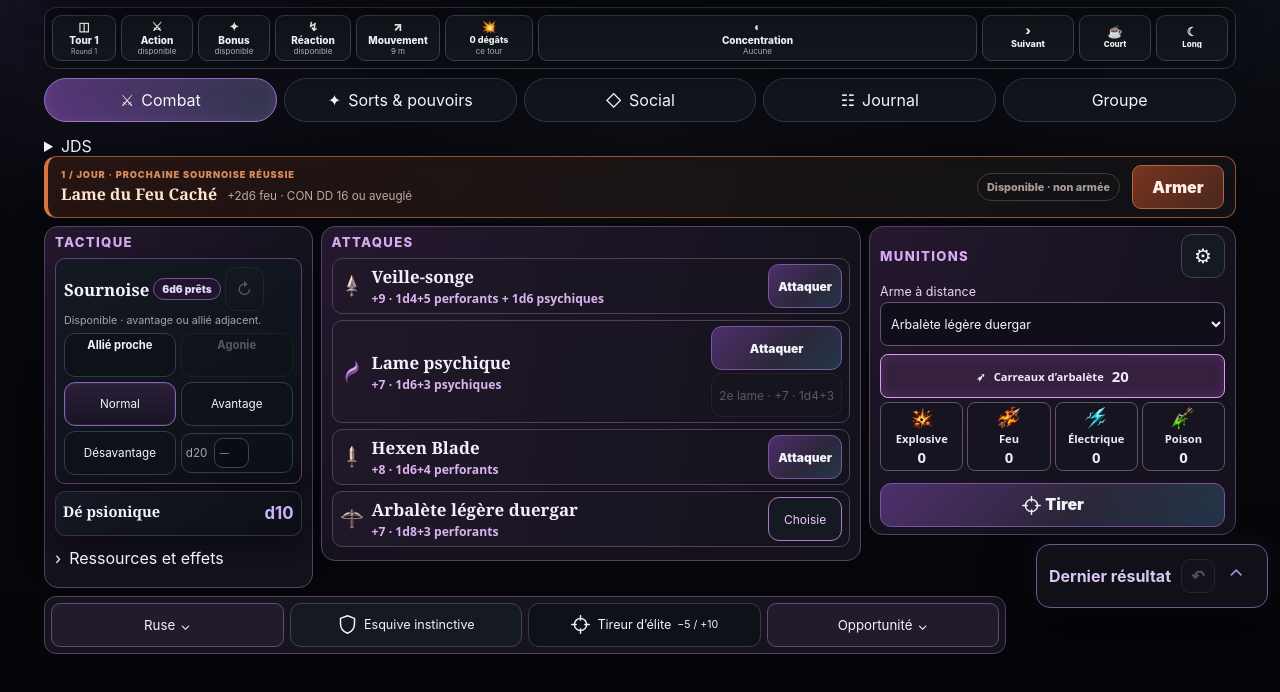
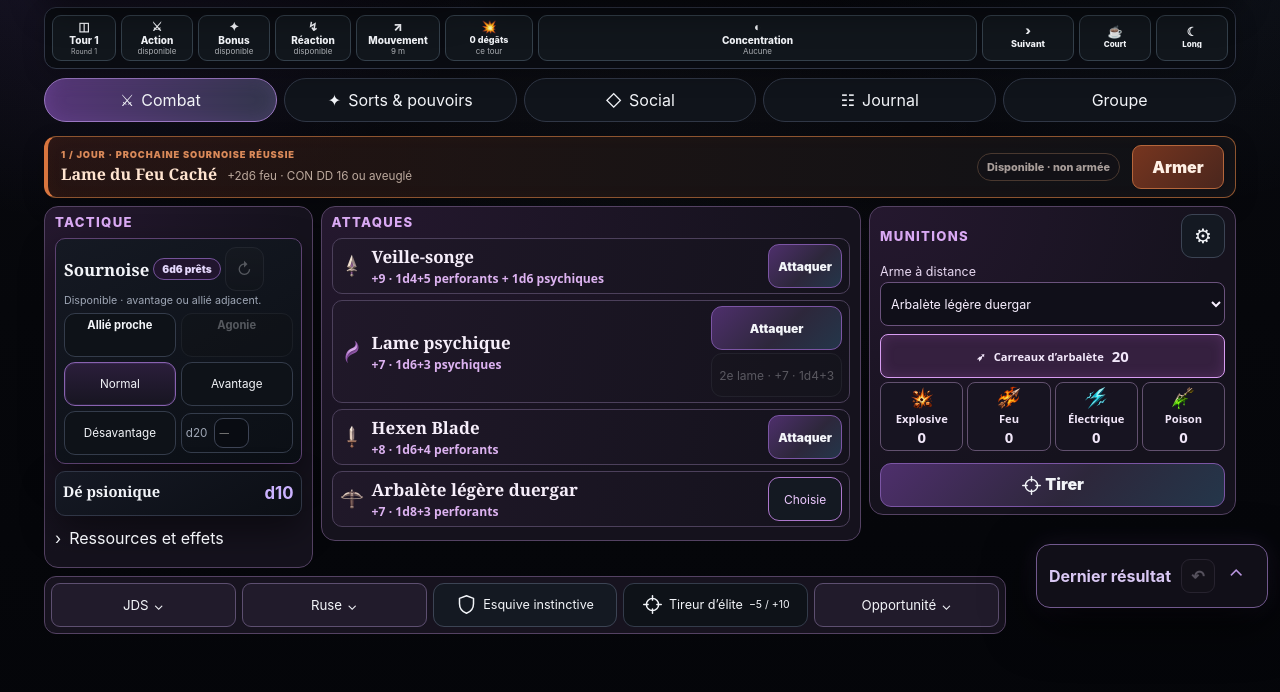
Before and after one commit to bryantoualy-del/Rufus, a plain HTML site: page index.html in a window 1280 px wide. Shown: the part 182-874 px from the top of the page. Drawn offline with nearby package versions, Linux system fonts and the light colour scheme; no server answers.

Commit message:
Préserver les vérifications de non-régression du Lot 2

```diff
--- a/index.html
+++ b/index.html
@@ -9,7 +9,7 @@
 <link rel="stylesheet" href="companion-v3.css?v=28">
 <link rel="stylesheet" href="social-dice.css?v=3"><link rel="icon" type="image/png" sizes="192x192" href="assets/icon-192.png?v=1"><link rel="apple-touch-icon" sizes="180x180" href="assets/icon-180.png?v=1"><link rel="manifest" href="site.webmanifest?v=1"><link rel="stylesheet" href="rpg-connect-client.css?v=rollback2330-1"><link rel="stylesheet" href="companion-turnbar.css?v=24-turns">
 <link rel="stylesheet" href="companion-responsive-polish.css?v=1">
-<link rel="stylesheet" href="rufus-combat-v2.css?v=2">
+<link rel="stylesheet" href="rufus-combat-v2.css?v=24-lot2-jds">
 
 <style id="next-turn-gold-v1">
 /* Tour suivant — accent doré commun aux Compagnons */
@@ -101,7 +101,7 @@
     <button data-view="journal"><span class="nav-ico">☷</span><span>Journal</span></button>
   </nav>
 
-  <section class="view active" id="combat"><details data-combat-saves><summary>JDS</summary><div role="group" aria-label="Jets de sauvegarde"><button type="button" data-combat-save="FOR">FOR</button><button type="button" data-combat-save="DEX">DEX</button><button type="button" data-combat-save="CON">CON</button><button type="button" data-combat-save="INT">INT</button><button type="button" data-combat-save="SAG">SAG</button><button type="button" data-combat-save="CHA">CHA</button></div></details>
+  <section class="view active" id="combat">
     <div class="rufus-combat-grid">
       <div class="fire-ribbon" id="fireBladeRibbon">
           <div class="fire-ribbon-copy">
@@ -179,6 +179,7 @@
         <p class="meta" id="ammoUnavailable" hidden>Projectile épuisé.</p>
       </aside>
       <div class="rufus-quick" aria-label="Actions rapides">
+        <details data-combat-saves><summary>JDS</summary><div role="group" aria-label="Jets de sauvegarde"><button type="button" data-combat-save="FOR">FOR</button><button type="button" data-combat-save="DEX">DEX</button><button type="button" data-combat-save="CON">CON</button><button type="button" data-combat-save="INT">INT</button><button type="button" data-combat-save="SAG">SAG</button><button type="button" data-combat-save="CHA">CHA</button></div></details>
         <details><summary>Ruse</summary><div class="rufus-quick-options">
           <button class="ability bonus-action" data-cunning="Foncer">Foncer</button>
           <button class="ability bonus-action" data-cunning="Se désengager">Se désengager</button>
--- a/rpg-player-saves.js
+++ b/rpg-player-saves.js
@@ -68,7 +68,7 @@
   const form = document.createElement('form');
   form.innerHTML = '<label>Jet déjà lancé <select name="kind"><option>Attaque</option><option>Caractéristique</option><option>Sauvegarde</option></select></label><label>Total avant inspiration <input name="total" type="number" required></label><label>d10 physique (facultatif) <input name="die" type="number" min="1" max="10"></label><button type="submit">Confirmer l’utilisation</button><button type="button" data-restore>Restaurer le d10</button><output aria-live="polite"></output>';
   inspiration.append(title, form);
-  combatSaves.after(inspiration);
+  (combatSaves.closest('.rufus-quick')||combatSaves).after(inspiration);
   function receivedInspiration() {
    const status=window.RPGConnect?.getStatus();
    const context=window.RPGTable?.getContext();
--- a/rufus-combat-v2.css
+++ b/rufus-combat-v2.css
@@ -114,7 +114,7 @@
 #combat .rufus-combat-grid button, #combat .rufus-quick summary { min-height: 44px; }
 #combat .rufus-combat-grid button:focus-visible, #combat .rufus-combat-grid summary:focus-visible { outline: 2px solid #dfaaff; outline-offset: 2px; }
 
-.rufus-quick { display: grid; grid-template-columns: repeat(4, minmax(0, 1fr)); gap: 6px; padding: 6px; border: 1px solid var(--panel-line); border-radius: 12px; background: #17131f; }
+.rufus-quick { display: grid; grid-template-columns: repeat(5, minmax(0, 1fr)); gap: 6px; padding: 6px; border: 1px solid var(--panel-line); border-radius: 12px; background: #17131f; }
 #combat .rufus-quick button { display: flex; align-items: center; justify-content: center; gap: 6px; width: 100%; margin: 0; padding: 4px 6px; font-size: .79rem; }
 #combat .rufus-quick summary { display: flex; justify-content: center; align-items: center; gap: 5px; border: 1px solid #5d4f70; border-radius: 9px; background: #211b2b; cursor: pointer; font-size: .83rem; }
 #combat .rufus-quick summary::after { content: '⌄'; }
```
